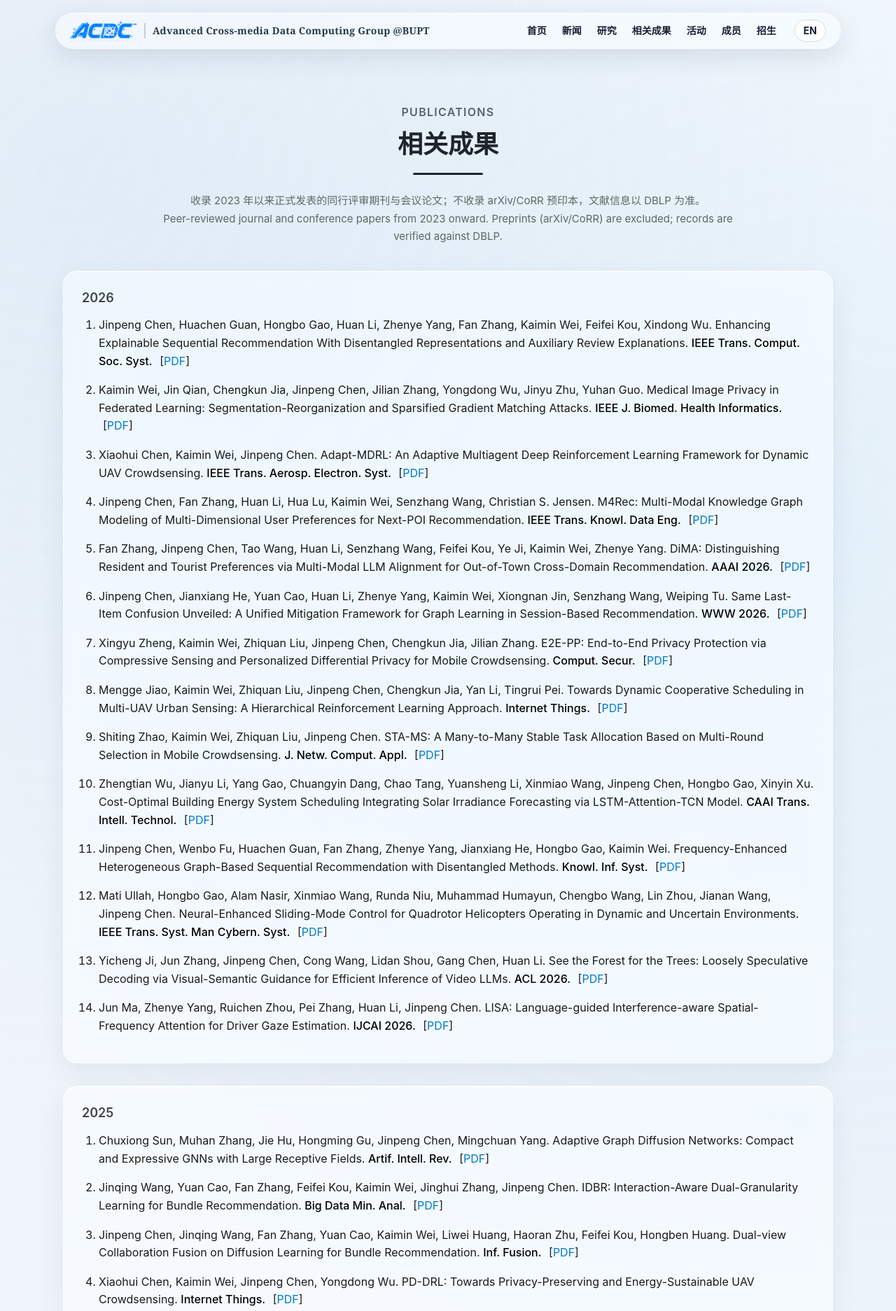
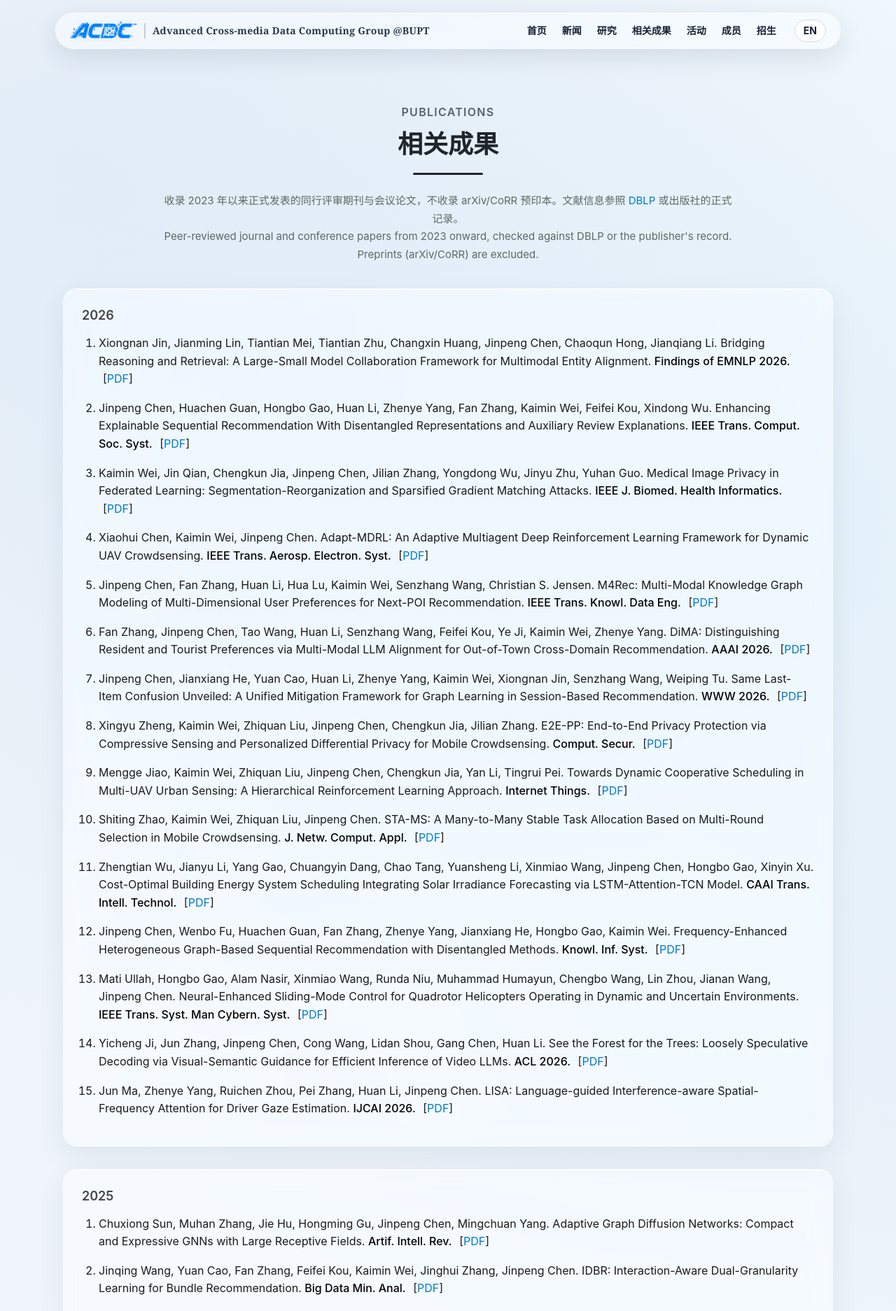
Before and after one commit to acdc-lab/acdc-lab.github.io, a Jekyll site: the page built from publications.markdown, in a window 1280 px wide. Shown: the top 1874 px of the page at 70% size. Built offline with Jekyll 4.4.1, drawn with Linux system fonts in a browser that asks for light colours.

Commit message:
Sync publications and add EMNLP Findings paper

```diff
--- a/publications.markdown
+++ b/publications.markdown
@@ -13,8 +13,8 @@ permalink: /publications/
   </div>
 
   <p class="pub-source-note">
-    收录 2023 年以来正式发表的同行评审期刊与会议论文；不收录 arXiv/CoRR 预印本，文献信息以 DBLP 为准。<br>
-    Peer-reviewed journal and conference papers from 2023 onward. Preprints (arXiv/CoRR) are excluded; records are verified against DBLP.
+    收录 2023 年以来正式发表的同行评审期刊与会议论文，不收录 arXiv/CoRR 预印本。文献信息参照 <a href="https://dblp.org/pid/91/10208-1.html">DBLP</a> 或出版社的正式记录。<br>
+    Peer-reviewed journal and conference papers from 2023 onward, checked against DBLP or the publisher's record. Preprints (arXiv/CoRR) are excluded.
   </p>
 
   <!-- 年份块：2026 -->
@@ -22,6 +22,15 @@ permalink: /publications/
     <div class="pub-year">2026</div>
 
     <ol class="pub-list">
+      <li>
+        Xiongnan Jin, Jianming Lin, Tiantian Mei, Tiantian Zhu, Changxin Huang, Jinpeng Chen, Chaoqun Hong, Jianqiang Li.
+        Bridging Reasoning and Retrieval: A Large-Small Model Collaboration Framework for Multimodal Entity Alignment.
+        <em>Findings of EMNLP 2026.</em>
+        <span class="pub-links">
+          [<a href="https://aclanthology.org/2026.findings-emnlp.202/" class="pub-link">PDF</a>]
+        </span>
+      </li>
+
       <li>
         Jinpeng Chen, Huachen Guan, Hongbo Gao, Huan Li, Zhenye Yang, Fan Zhang, Kaimin Wei, Feifei Kou, Xindong Wu.
         Enhancing Explainable Sequential Recommendation With Disentangled Representations and Auxiliary Review Explanations.
```
Also changed, not shown: en/publications.markdown (+10 -1 lines).
